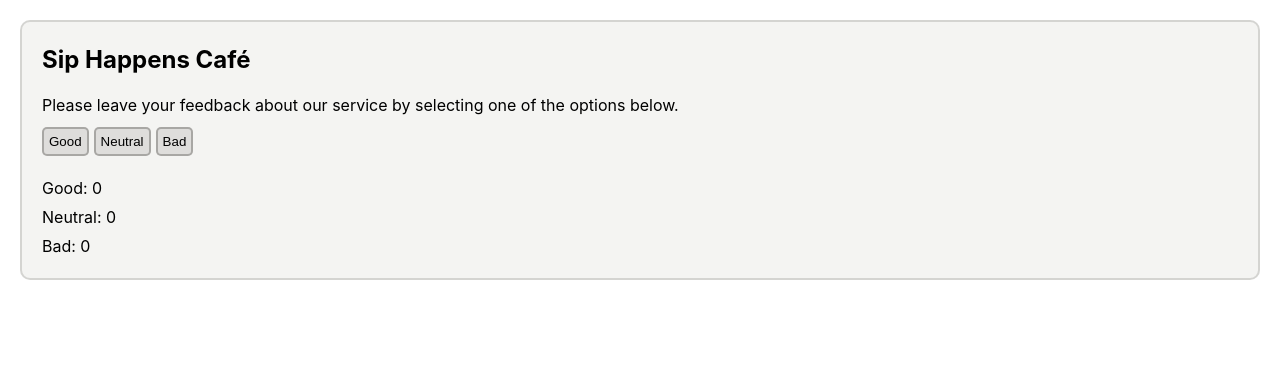
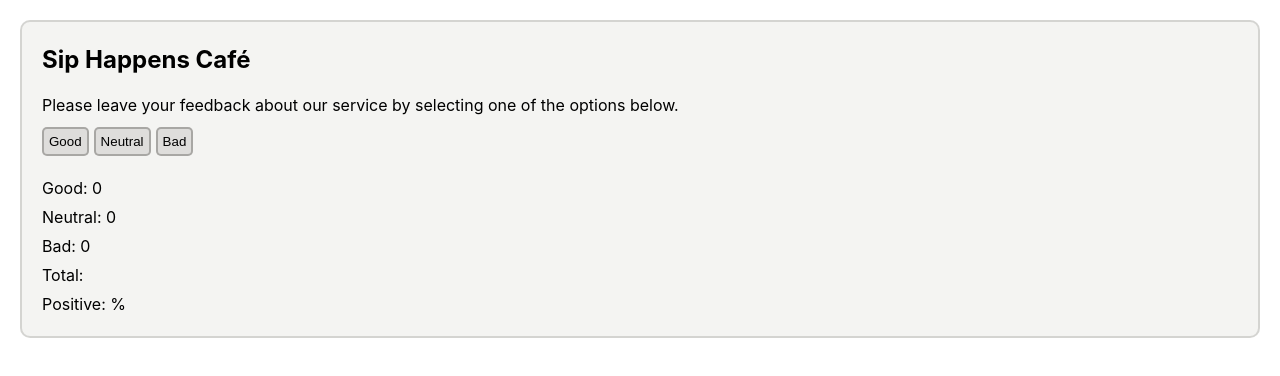
Before and after one commit to MyroslavaHubar/goit-react-hw-02, a React (Vite) app: page / in a window 1280 px wide. Shown: the top 376 px of the page. Built offline with nearby package versions, Linux system fonts and the light colour scheme.

Commit message:
create feedback file

```diff
--- a/src/App.jsx
+++ b/src/App.jsx
@@ -12,6 +12,12 @@ function App() {
     neutral: 0,
     bad: 0,
   };
+
+  const totalFeedback =
+    counterFeedback.good + counterFeedback.bad + counterFeedback.neutral;
+  const positiveFeedback = Math.round(
+    (counterFeedback.good / totalFeedback) * 100
+  );
 
   return (
     <>
@@ -29,6 +35,8 @@ function App() {
           good={counterFeedback.good}
           neutral={counterFeedback.neutral}
           bad={counterFeedback.bad}
+          total={totalFeedback}
+          positive={positiveFeedback}
         ></Feedback>
       </Section>
     </>
--- a/src/components/Feedback/Feedback.jsx
+++ b/src/components/Feedback/Feedback.jsx
@@ -1,12 +1,14 @@
 import css from "./Feedback.module.css";
 
-function Feedback({ good, neutral, bad }) {
+function Feedback({ good, neutral, bad, totalFeedback, positiveFeedback }) {
   return (
     <div className={css.feedback}>
       <ul className={css.feedbackList}>
         <li>Good: {good}</li>
         <li>Neutral: {neutral}</li>
         <li>Bad: {bad}</li>
+        <li>Total: {totalFeedback}</li>
+        <li>Positive: {positiveFeedback}%</li>
       </ul>
     </div>
   );
--- a/src/components/Options/Options.jsx
+++ b/src/components/Options/Options.jsx
@@ -1,15 +1,29 @@
 import css from "./Options.module.css";
 
-function Options({ buttons }) {
+function Options({ updateFeedback }) {
   return (
     <div className={css.options}>
-      {buttons.map((buttonName) => {
-        return (
-          <button className={css.optionsButton} key={buttonName}>
-            {buttonName}
-          </button>
-        );
-      })}
+      <button
+        className={css.optionsButton}
+        type="button"
+        onClick={() => updateFeedback("good")}
+      >
+        Good
+      </button>
+      <button
+        className={css.optionsButton}
+        type="button"
+        onClick={() => updateFeedback("neutral")}
+      >
+        Neutral
+      </button>
+      <button
+        className={css.optionsButton}
+        type="button"
+        onClick={() => updateFeedback("bad")}
+      >
+        Bad
+      </button>
     </div>
   );
 }
```
